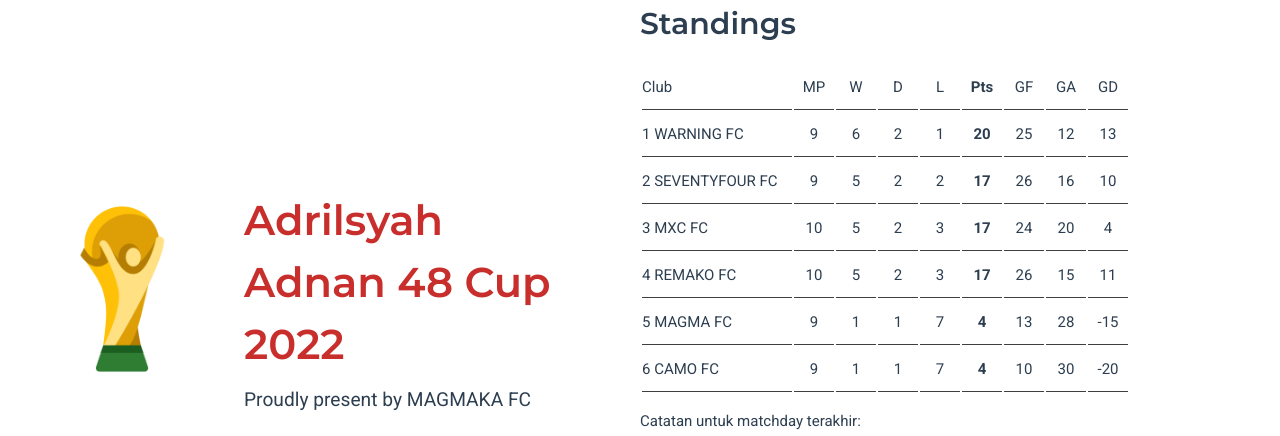
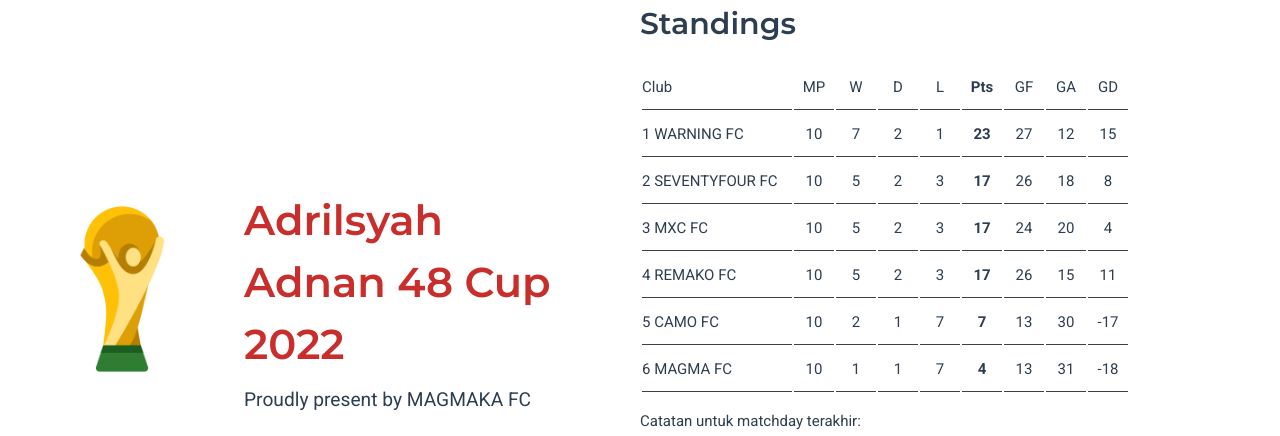
Before and after one commit to Nurhiman20/magmaka-futsal-league, a Vue app: page /standings in a window 1280 px wide. Shown: the top 436 px of the page. Built offline with nearby package versions, Linux system fonts and the light colour scheme.

Commit message:
Last matchday

```diff
--- a/src/views/MatchesView.vue
+++ b/src/views/MatchesView.vue
@@ -221,14 +221,14 @@ const matchdays = ref([
       {
         team_a: "CAMO FC",
         team_b: "MAGMA FC",
-        score_a: 0,
+        score_a: 3,
         score_b: 0,
       },
       {
         team_a: "SEVENTYFOUR FC",
         team_b: "WARNING FC",
         score_a: 0,
-        score_b: 0,
+        score_b: 2,
       },
     ],
   },
--- a/src/views/StandingsView.vue
+++ b/src/views/StandingsView.vue
@@ -4,21 +4,21 @@ import { ref } from "vue";
 const rankings = ref([
   {
     club: "WARNING FC",
-    matches_played: 9,
-    won: 6,
+    matches_played: 10,
+    won: 7,
     drawn: 2,
     lose: 1,
-    goals_for: 25,
+    goals_for: 27,
     goals_againts: 12,
   },
   {
     club: "SEVENTYFOUR FC",
-    matches_played: 9,
+    matches_played: 10,
     won: 5,
     drawn: 2,
-    lose: 2,
+    lose: 3,
     goals_for: 26,
-    goals_againts: 16,
+    goals_againts: 18,
   },
   {
     club: "MXC FC",
@@ -39,22 +39,22 @@ const rankings = ref([
     goals_againts: 15,
   },
   {
+    club: "CAMO FC",
+    matches_played: 10,
+    won: 2,
+    drawn: 1,
+    lose: 7,
+    goals_for: 13,
+    goals_againts: 30,
+  },
+  {
     club: "MAGMA FC",
-    matches_played: 9,
+    matches_played: 10,
     won: 1,
     drawn: 1,
     lose: 7,
     goals_for: 13,
-    goals_againts: 28,
-  },
-  {
-    club: "CAMO FC",
-    matches_played: 9,
-    won: 1,
-    drawn: 1,
-    lose: 7,
-    goals_for: 10,
-    goals_againts: 30,
+    goals_againts: 31,
   },
 ]);
 
@@ -103,10 +103,22 @@ const calculatePoints = (rank: any) => {
       <p>Catatan untuk matchday terakhir:</p>
       <ul>
         <li>Warning hanya butuh 1 poin (seri) untuk memastikan gelar juara.</li>
-        <li>Jika Seventyfour menang dan Remako seri atau kalah ==> Seventyfour juara 1, Warning juara 2, Remako atau MXC juara 3</li>
-        <li>Jika MXC menang dengan selisih gol lebih dari 5 dan Seventyfour menang atau seri ==> Seventyfour juara 1, Warning juara 2, MXC juara 3</li>
-        <li>Jika Seventyfour kalah atau seri dan Remako menang ==> Warning juara 1, Remako juara 2, Seventyfour juara 3</li>
-        <li>Jika Seventyfour kalah dan MXC menang ==> Warning juara 1, Seventyfour juara 2, MXC juara 3</li>
+        <li>
+          Jika Seventyfour menang dan Remako seri atau kalah ==> Seventyfour juara 1,
+          Warning juara 2, Remako atau MXC juara 3
+        </li>
+        <li>
+          Jika MXC menang dengan selisih gol lebih dari 5 dan Seventyfour menang atau seri
+          ==> Seventyfour juara 1, Warning juara 2, MXC juara 3
+        </li>
+        <li>
+          Jika Seventyfour kalah atau seri dan Remako menang ==> Warning juara 1, Remako
+          juara 2, Seventyfour juara 3
+        </li>
+        <li>
+          Jika Seventyfour kalah dan MXC menang ==> Warning juara 1, Seventyfour juara 2,
+          MXC juara 3
+        </li>
         <li>Jika Camo seri melawan Magma, Camo naik ke peringkat 5</li>
       </ul>
     </div>
--- a/src/views/StatsView.vue
+++ b/src/views/StatsView.vue
@@ -10,36 +10,36 @@ const topScorers = ref([
   },
   {
     rank: 2,
+    player: "Wadoz",
+    club: "CAMO FC",
+    goal: 7,
+  },
+  {
+    rank: 2,
+    player: "Andray",
+    club: "WARNING FC",
+    goal: 7,
+  },
+  {
+    rank: 4,
     player: "Imet",
     club: "WARNING FC",
     goal: 6,
   },
   {
-    rank: 2,
-    player: "Wadoz",
-    club: "CAMO FC",
-    goal: 6,
-  },
-  {
-    rank: 2,
+    rank: 4,
     player: "Aji",
     club: "SEVENTYFOUR FC",
     goal: 6,
   },
   {
-    rank: 2,
-    player: "Andray",
-    club: "WARNING FC",
-    goal: 6,
-  },
-  {
-    rank: 2,
+    rank: 4,
     player: "Ihsan",
     club: "SEVENTYFOUR FC",
     goal: 6,
   },
   {
-    rank: 2,
+    rank: 4,
     player: "Roni",
     club: "SEVENTYFOUR FC",
     goal: 6,
@@ -174,48 +174,54 @@ const topScorers = ref([
     rank: 29,
     player: "Reza",
     club: "CAMO FC",
-    goal: 1,
+    goal: 2,
   },
   {
     rank: 29,
+    player: "Fahmi",
+    club: "CAMO FC",
+    goal: 2,
+  },
+  {
+    rank: 31,
     player: "Rendi",
     club: "CAMO FC",
     goal: 1,
   },
   {
-    rank: 29,
+    rank: 31,
     player: "Chandra",
     club: "MAGMA FC",
     goal: 1,
   },
   {
-    rank: 29,
+    rank: 31,
     player: "Utun",
     club: "MAGMA FC",
     goal: 1,
   },
   {
-    rank: 29,
+    rank: 31,
     player: "Hilmi",
     club: "SEVENTYFOUR FC",
     goal: 1,
   },
   {
-    rank: 29,
+    rank: 31,
     player: "Rizal",
     club: "CAMO FC",
     goal: 1,
   },
   {
-    rank: 29,
-    player: "Fahmi",
-    club: "CAMO FC",
+    rank: 31,
+    player: "Ruhiyat",
+    club: "MAGMA FC",
     goal: 1,
   },
   {
-    rank: 29,
-    player: "Ruhiyat",
-    club: "MAGMA FC",
+    rank: 31,
+    player: "Aul",
+    club: "WARNING FC",
     goal: 1,
   },
 ]);
@@ -234,33 +240,39 @@ const yellows = ref([
     cards: 2,
   },
   {
-    rank: 3,
+    rank: 2,
     player: "Septi",
     club: "WARNING FC",
-    cards: 1,
+    cards: 2,
   },
   {
-    rank: 3,
+    rank: 4,
     player: "Adi",
     club: "REMAKO FC",
     cards: 1,
   },
   {
-    rank: 3,
+    rank: 4,
     player: "Egi",
     club: "MXC FC",
     cards: 1,
   },
   {
-    rank: 3,
+    rank: 4,
     player: "Toni",
     club: "WARNING FC",
     cards: 1,
   },
   {
-    rank: 3,
+    rank: 4,
     player: "Wadoz",
     club: "CAMO FC",
+    cards: 1,
+  },
+  {
+    rank: 4,
+    player: "Camen",
+    club: "WARNING FC",
     cards: 1,
   },
 ]);
```
Also changed, not shown: notes.txt.
